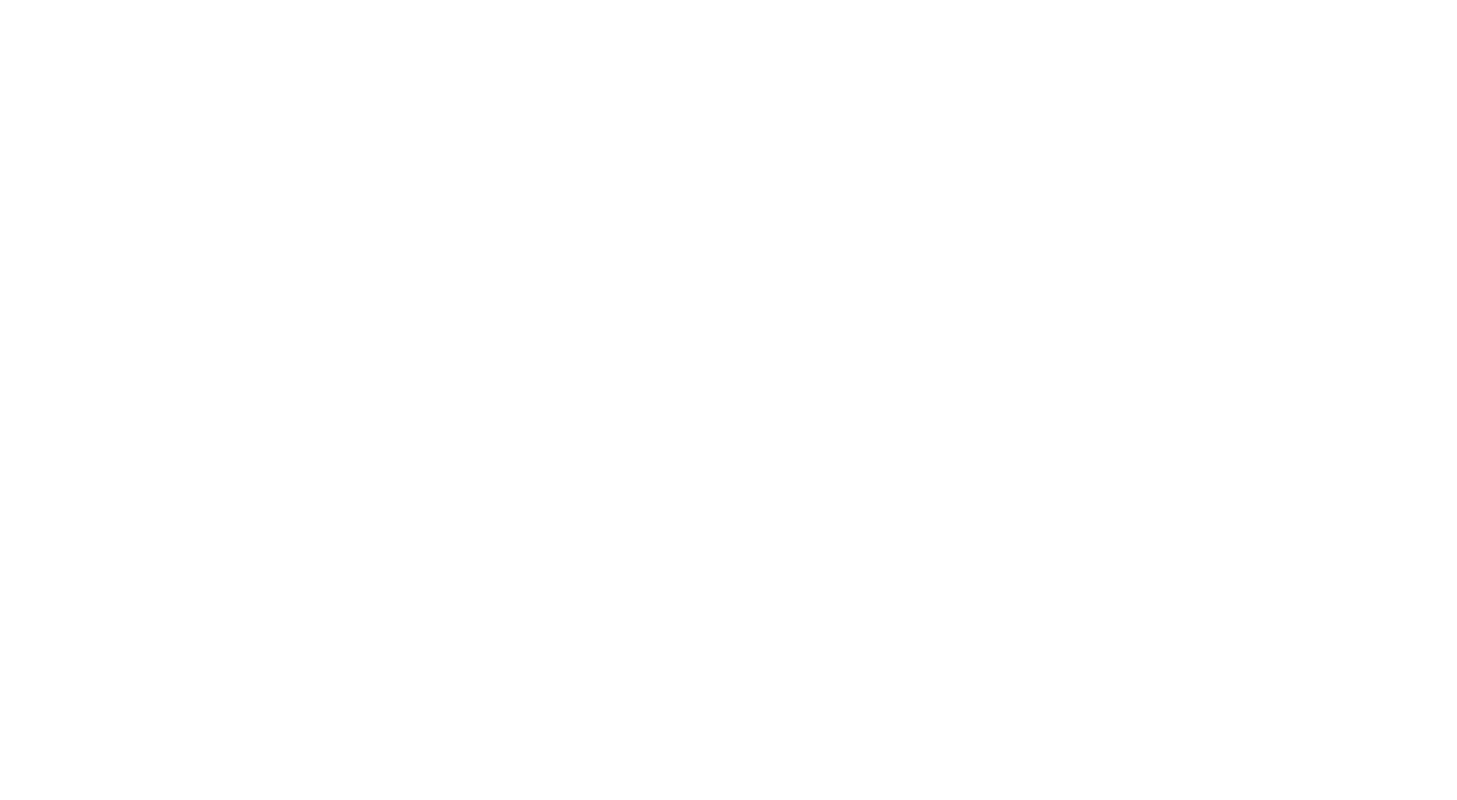
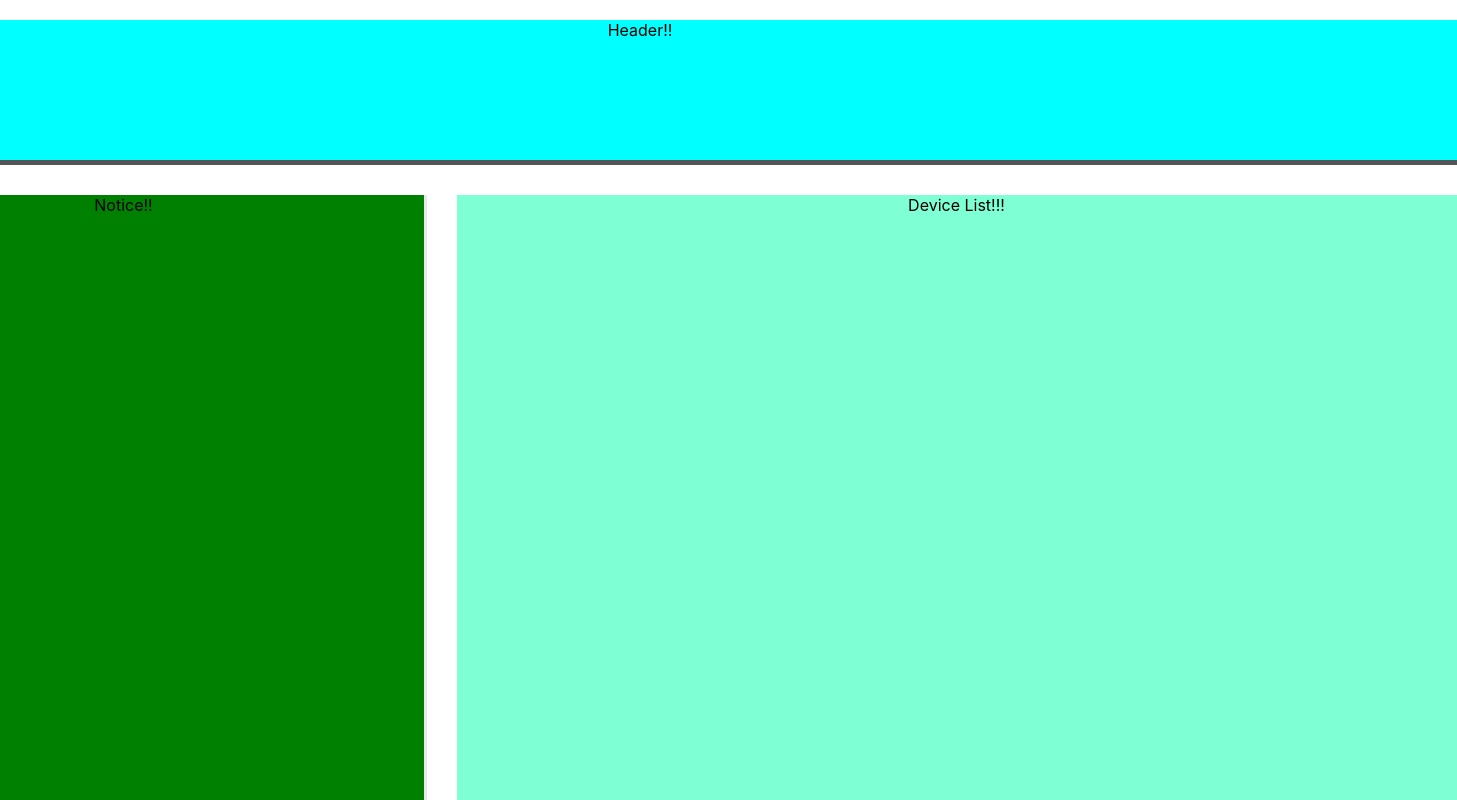
Before and after one commit to CapstoneTeam-CESCO/PestPlan-Front, a React (Create React App) app: page /main in a window 1280 px wide. Shown: the top 800 px of the page, 1457 px wide, since content can reach past the window. Built offline with nearby package versions, Linux system fonts and the light colour scheme.

Commit message:
Add main page template

```diff
--- a/src/App.js
+++ b/src/App.js
@@ -12,7 +12,7 @@ function App() {
 					<Route exact path="/">
 						<LoginPage />
 					</Route>
-					<Route path="/home">
+					<Route path="/main">
 						<MainPage />
 					</Route>
 				</Switch>
--- /dev/null
+++ b/src/components/organisms/DeviceList.jsx
@@ -0,0 +1,9 @@
+import React from 'react';
+
+function DeviceList(props) {
+    return (
+        <div className={props.className}>Device List!!!</div>
+    );
+}
+
+export default DeviceList;
--- /dev/null
+++ b/src/components/organisms/Header.jsx
@@ -0,0 +1,9 @@
+import React from 'react';
+
+function Header(props) {
+    return (
+        <div className={props.className}>Header!!</div>
+    );
+}
+
+export default Header;
--- /dev/null
+++ b/src/components/organisms/Notice.jsx
@@ -0,0 +1,9 @@
+import React from 'react';
+
+function Notice(props) {
+    return (
+        <div className={props.className}>Notice!!</div>
+    );
+}
+
+export default Notice;
--- a/src/pages/main/index.jsx
+++ b/src/pages/main/index.jsx
@@ -1,9 +1,10 @@
 import React from 'react';
+import MainTmpl from './../../templates/MainTmpl';
 
 function MainPage() {
     return (
-        <div>
-            <h1>Main Page!!!!!!!!!!!!</h1>
+        <div className="mainPage">
+            <MainTmpl />
         </div>
     );
 }
--- /dev/null
+++ b/src/templates/MainTmpl.jsx
@@ -0,0 +1,17 @@
+import React from 'react';
+import './MainTmpl.scss';
+import Header from './../components/organisms/Header'
+import Notice from './../components/organisms/Notice'
+import DeviceList from './../components/organisms/DeviceList';
+
+function MainTmpl() {
+    return (
+        <div className="mainTmpl">
+            <Header className="header" />
+            <Notice className="notice" />
+            <DeviceList className="deviceList" />
+        </div>
+    );
+}
+
+export default MainTmpl;
--- /dev/null
+++ b/src/templates/MainTmpl.scss
@@ -0,0 +1,38 @@
+.mainTmpl {
+    display: grid;
+    justify-content: center;
+
+    .header {
+        grid-column: 1 / 3;
+        grid-row: 1;
+
+        margin-top: 20px;
+        margin-bottom: 30px;
+        border-bottom: 5px solid #525558;
+        height: 140px;
+        background-color: aqua;
+    }
+
+    .notice {
+        grid-column: 1;
+        grid-row: 2;
+
+        display: inline-block;
+        height: 700px;
+        width: 600px;
+        margin-right: 30px;
+        border-right: 3px solid #e6e9eb;
+        background-color: green;
+
+    }
+
+    .deviceList {
+        grid-column: 2;
+        grid-row: 2;
+
+        display: inline-block;
+        height: 700px;
+        width: 1000px;
+        background-color: aquamarine;
+    }
+}
```
